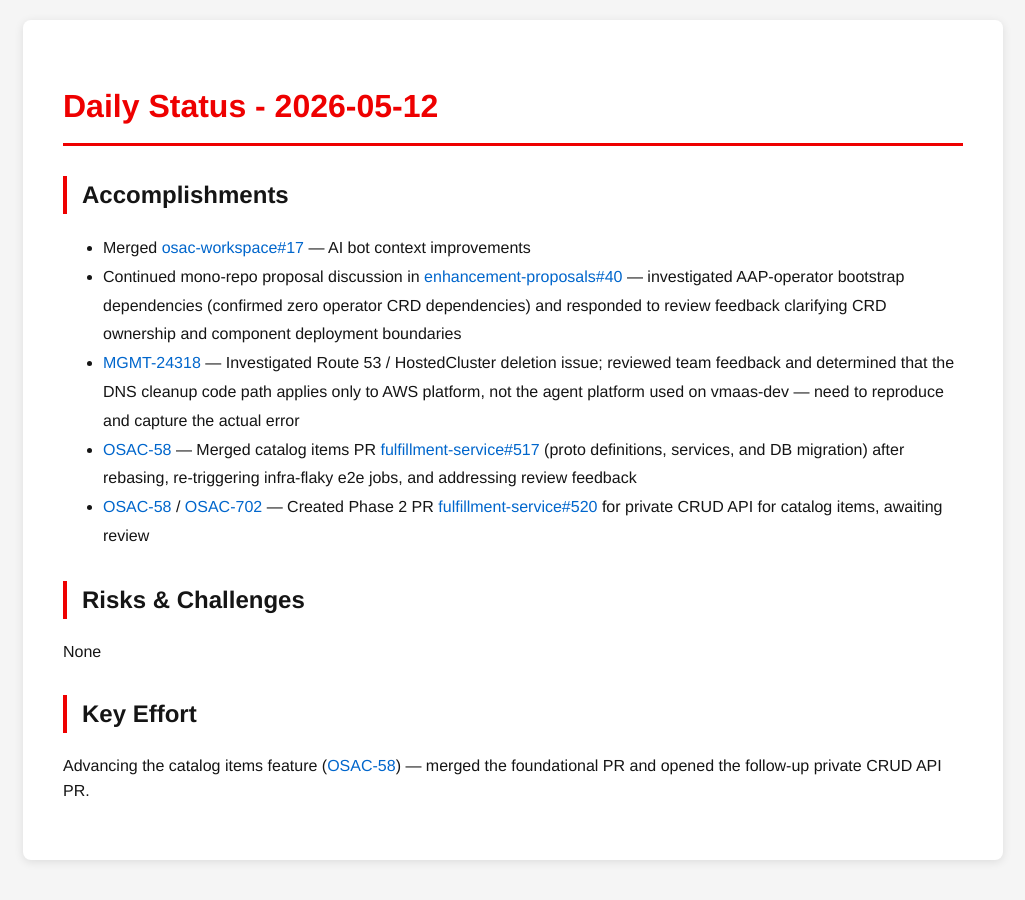
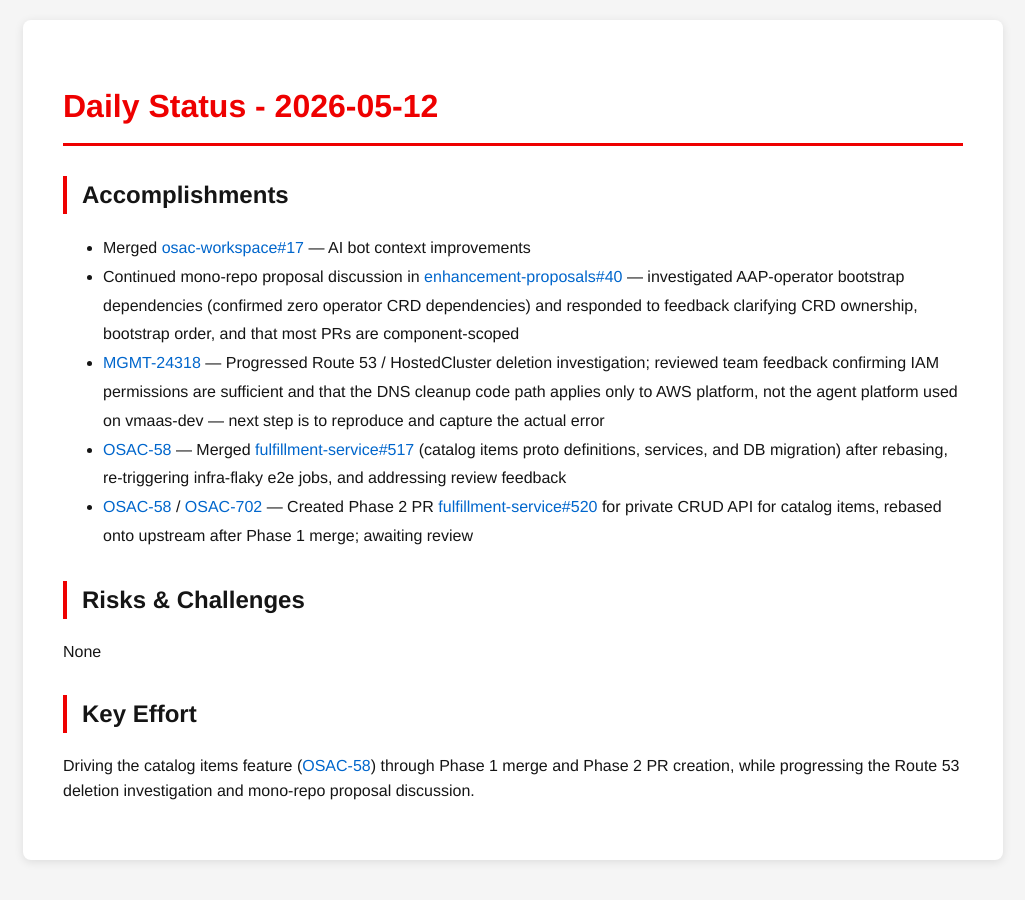
Before and after one commit to tzvatot/daily-status, a Jekyll site: the page built from 2026-05-12.md, in a window 1280 px wide. Shown: the whole page, without its empty margins (127-1152 px from the left). Built offline with Jekyll 4.4.1, drawn with Linux system fonts in a browser that asks for light colours.

Commit message:
Daily status update - 2026-05-12

```diff
--- a/2026-05-12.md
+++ b/2026-05-12.md
@@ -8,13 +8,13 @@
 
 ## Accomplishments
 - Merged [osac-workspace#17](https://github.com/osac-project/osac-workspace/pull/17) — AI bot context improvements
-- Continued mono-repo proposal discussion in [enhancement-proposals#40](https://github.com/osac-project/enhancement-proposals/pull/40) — investigated AAP-operator bootstrap dependencies (confirmed zero operator CRD dependencies) and responded to review feedback clarifying CRD ownership and component deployment boundaries
-- [MGMT-24318](https://redhat.atlassian.net/browse/MGMT-24318) — Investigated Route 53 / HostedCluster deletion issue; reviewed team feedback and determined that the DNS cleanup code path applies only to AWS platform, not the agent platform used on vmaas-dev — need to reproduce and capture the actual error
-- [OSAC-58](https://redhat.atlassian.net/browse/OSAC-58) — Merged catalog items PR [fulfillment-service#517](https://github.com/osac-project/fulfillment-service/pull/517) (proto definitions, services, and DB migration) after rebasing, re-triggering infra-flaky e2e jobs, and addressing review feedback
-- [OSAC-58](https://redhat.atlassian.net/browse/OSAC-58) / [OSAC-702](https://redhat.atlassian.net/browse/OSAC-702) — Created Phase 2 PR [fulfillment-service#520](https://github.com/osac-project/fulfillment-service/pull/520) for private CRUD API for catalog items, awaiting review
+- Continued mono-repo proposal discussion in [enhancement-proposals#40](https://github.com/osac-project/enhancement-proposals/pull/40) — investigated AAP-operator bootstrap dependencies (confirmed zero operator CRD dependencies) and responded to feedback clarifying CRD ownership, bootstrap order, and that most PRs are component-scoped
+- [MGMT-24318](https://issues.redhat.com/browse/MGMT-24318) — Progressed Route 53 / HostedCluster deletion investigation; reviewed team feedback confirming IAM permissions are sufficient and that the DNS cleanup code path applies only to AWS platform, not the agent platform used on vmaas-dev — next step is to reproduce and capture the actual error
+- [OSAC-58](https://issues.redhat.com/browse/OSAC-58) — Merged [fulfillment-service#517](https://github.com/osac-project/fulfillment-service/pull/517) (catalog items proto definitions, services, and DB migration) after rebasing, re-triggering infra-flaky e2e jobs, and addressing review feedback
+- [OSAC-58](https://issues.redhat.com/browse/OSAC-58) / [OSAC-702](https://issues.redhat.com/browse/OSAC-702) — Created Phase 2 PR [fulfillment-service#520](https://github.com/osac-project/fulfillment-service/pull/520) for private CRUD API for catalog items, rebased onto upstream after Phase 1 merge; awaiting review
 
 ## Risks & Challenges
 None
 
 ## Key Effort
-Advancing the catalog items feature ([OSAC-58](https://redhat.atlassian.net/browse/OSAC-58)) — merged the foundational PR and opened the follow-up private CRUD API PR.
+Driving the catalog items feature ([OSAC-58](https://issues.redhat.com/browse/OSAC-58)) through Phase 1 merge and Phase 2 PR creation, while progressing the Route 53 deletion investigation and mono-repo proposal discussion.
```
